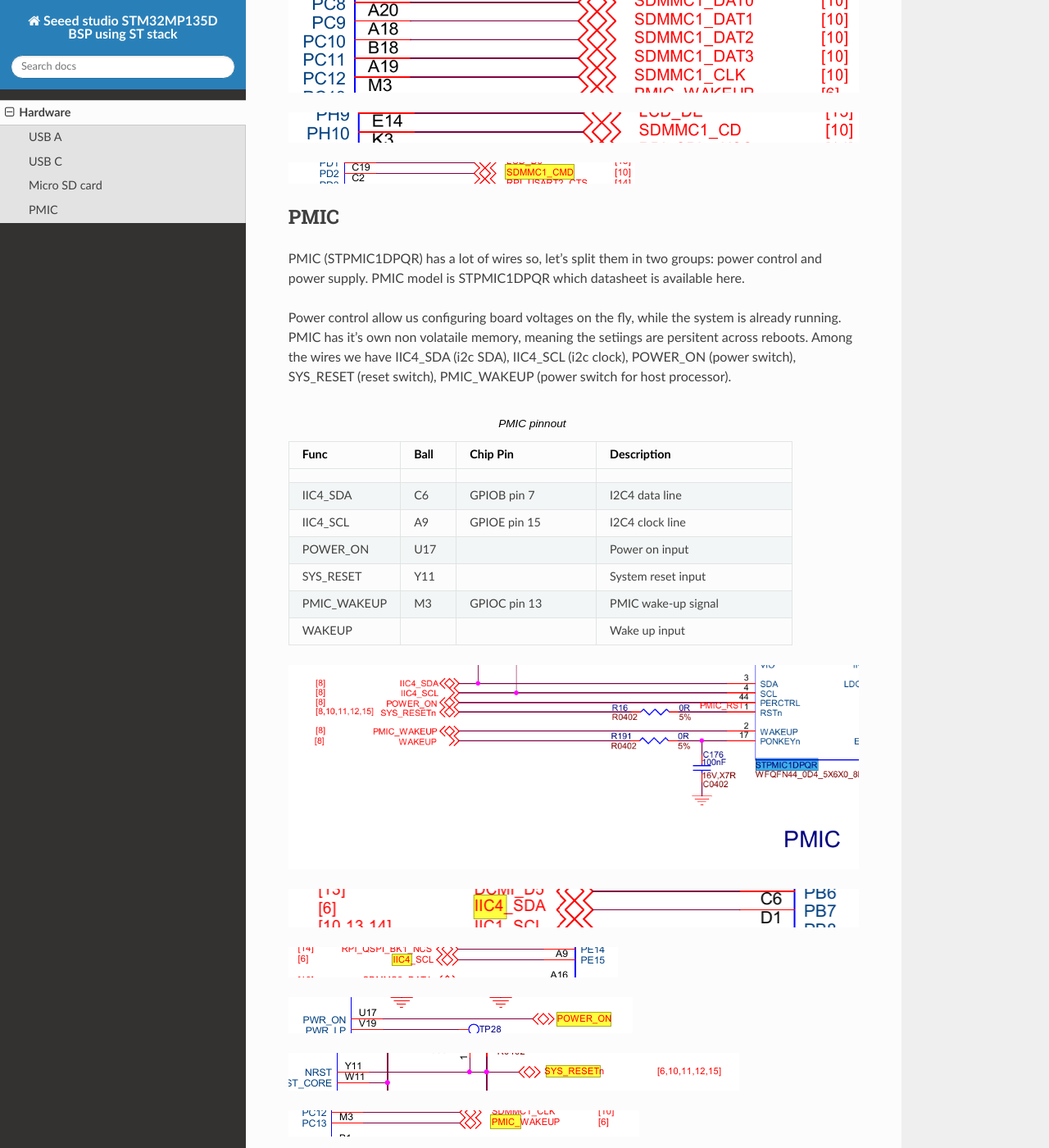
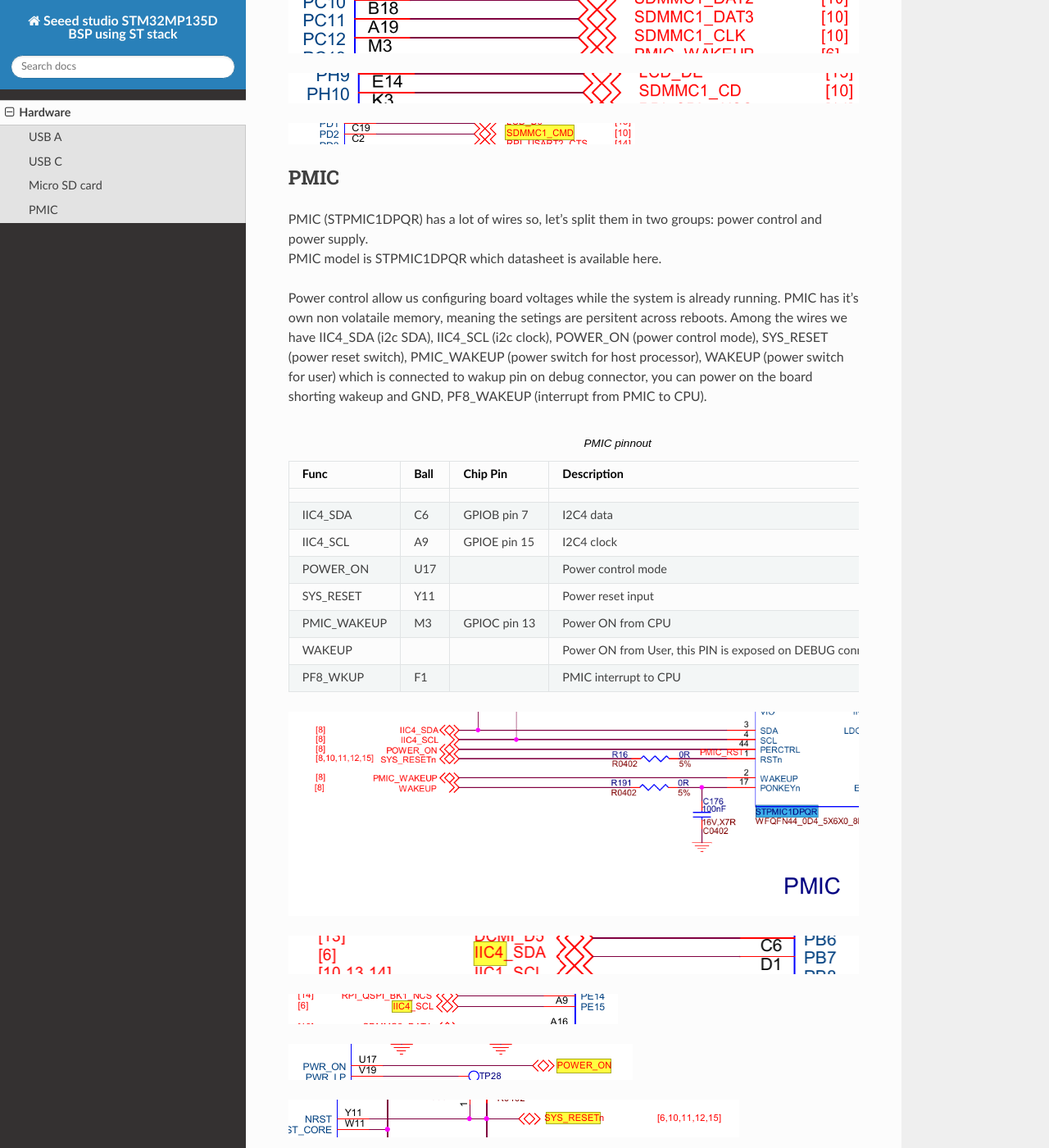
Before and after one commit to KubaTaba1uga/st_bsp_stm32mp135d_seeed_studio, a Sphinx documentation site: the page built from docs/hardware.md, in a window 1280 px wide and 1400 px high, scrolled down 5993 px. Shown: the whole window at 82% size. Built offline with Sphinx 7.4.7 and the Read the Docs theme 3.1.0, drawn with Linux system fonts in a browser that asks for light colours; some of the changed text lies outside the part shown.

````diff
--- a/docs/hardware.md
+++ b/docs/hardware.md
@@ -53,13 +53,10 @@
 other way around negative voltage prevents transistor from opening, hence the diode functionality. Transistor model
 is RQ3E120ATTB which datasheet is available [here](path:./assets/RQ3E120ATTB.pdf).
 
-The output of the transistor is connected to PMIC, which further convert it into multiple power sources adequate
-for other subsystems.
+USB C outputs 5V, which goes as transistor input, the output of the transistor is connected to PMIC. PMIC receives 5V
+which it further convert it into multiple different voltages adequate for other subsystems on the board.
 
 Power pipeline looks sth like this: USB C -> Switch -> PMIC -> CPU.
-
-USB C outputs 5V, which goes as transistor input, transistor outputs 5V into PMIC which convert it to multiple
-voltages, allowing to power components with different voltage level needs.
 
 DM and DP are connected to USBH port 2.
 
@@ -124,21 +121,24 @@
 PMIC (STPMIC1DPQR) has a lot of wires so, let's split them in two groups: power control and power supply.
 PMIC model is STPMIC1DPQR which datasheet is available [here](path:./assets/stpmic1.pdf).
 
-Power control allow us configuring board voltages on the fly, while the system is already running. PMIC has it's own non volataile
-memory, meaning the setiings are persitent across reboots. Among the wires we have IIC4_SDA (i2c SDA), IIC4_SCL (i2c clock),
-POWER_ON (power switch), SYS_RESET (reset switch), PMIC_WAKEUP (power switch for host processor).
+Power control allow us configuring board voltages while the system is already running. PMIC has it's own non volataile
+memory, meaning the setings are persitent across reboots. Among the wires we have IIC4_SDA (i2c SDA), IIC4_SCL (i2c clock),
+POWER_ON (power control mode), SYS_RESET (power reset switch), PMIC_WAKEUP (power switch for host processor), WAKEUP (power
+switch for user) which is connected to wakup pin on debug connector, you can power on the board shorting wakeup and GND,
+PF8_WAKEUP (interrupt from PMIC to CPU).
 
 ```{csv-table} PMIC pinnout
 :header: >
 :    "Func", "Ball", "Chip Pin", "Description"
 :widths: 20, 10, 25, 35
 
-"IIC4_SDA", "C6", "GPIOB pin 7", "I2C4 data line"
-"IIC4_SCL", "A9", "GPIOE pin 15", "I2C4 clock line"
-"POWER_ON", "U17", "", "Power on input"
-"SYS_RESET", "Y11", "", "System reset input"
-"PMIC_WAKEUP", "M3", "GPIOC pin 13", "PMIC wake-up signal"
-"WAKEUP", "", "", "Wake up input"
+"IIC4_SDA", "C6", "GPIOB pin 7", "I2C4 data"
+"IIC4_SCL", "A9", "GPIOE pin 15", "I2C4 clock"
+"POWER_ON", "U17", "", "Power control mode"
+"SYS_RESET", "Y11", "", "Power reset input"
+"PMIC_WAKEUP", "M3", "GPIOC pin 13", "Power ON from CPU"
+"WAKEUP", "", "", "Power ON from User, this PIN is exposed on DEBUG connector as Wakeup"
+"PF8_WKUP", "F1", "", "PMIC interrupt to CPU"
 ```
 
 ![Circuit diagram for PMIC](assets/pmic_schematics_0.png)
````
Also changed, not shown: other parts of docs/hardware.md (+2 -2 lines), 12 other files.
